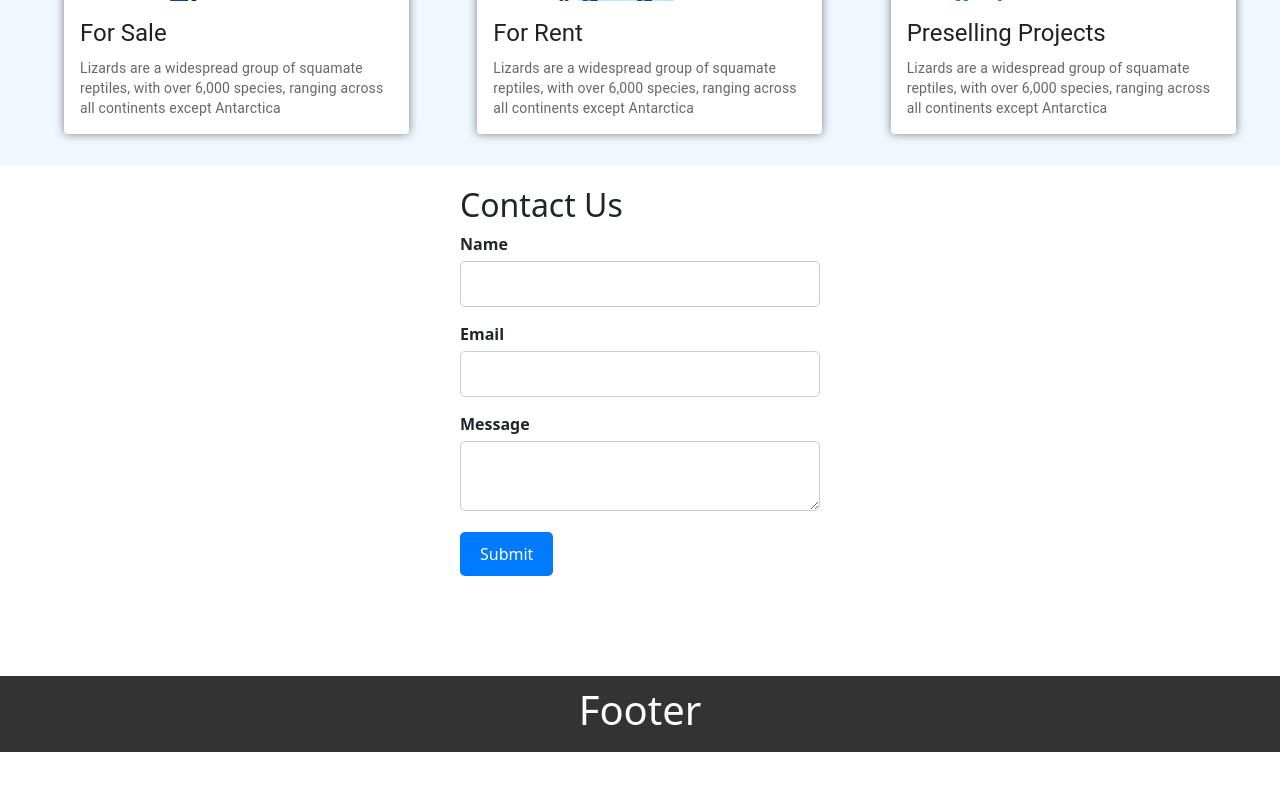
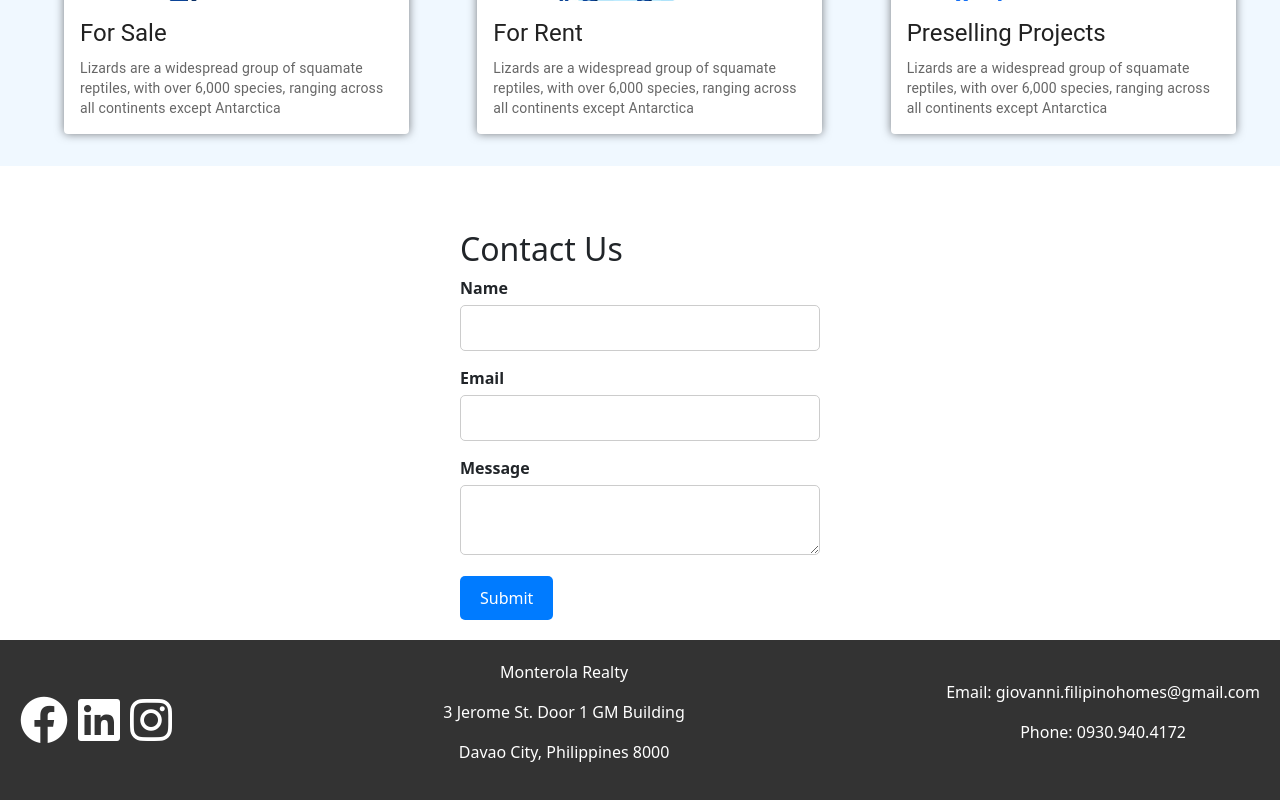
Before and after one commit to kodego-gio/monterolarealty, a React (Create React App) app: page / in a window 1280 px wide. Shown: the part 1134-1934 px from the top of the page. Before the commit the page ends 1886 px from the top, so only its background shows below. Built offline with nearby package versions, Linux system fonts and the light colour scheme.

Commit message:
Add About section to about page and update footer section

```diff
--- a/public/index.html
+++ b/public/index.html
@@ -24,9 +24,15 @@
       work correctly both with client-side routing and a non-root public URL.
       Learn how to configure a non-root public URL by running `npm run build`.
     -->
+    <link rel="stylesheet" href="https://cdnjs.cloudflare.com/ajax/libs/font-awesome/6.3.0/css/all.min.css" />
+
+
+
+
     <title>Monterola Realty</title>
   </head>
   <body>
+
     <noscript>You need to enable JavaScript to run this app.</noscript>
     <div id="root"></div>
     <!--
--- a/src/App.css
+++ b/src/App.css
@@ -50,44 +50,10 @@ nav {
   background-color: #fff;
 }
 
-.box-register {
-  display: flex;
-  flex-direction: column;
-  justify-content: center;
-  align-items: center;
-  border: 1px solid black;
-  box-shadow: 0px 0px 10px rgba(0, 0, 0, 0.5);
-  width: 30%;
-  margin: auto;
-  padding: 1rem;
-  margin-top: 2rem;
-  border-radius: 1rem;
-}
-
-.register-inputlabel-whatareyou {
-  margin-top: 1.5rem;
-}
-
 .typographyHeader-register {
   font-size: 2rem;
   text-align: center;
   padding: 1rem;
-}
-
-.footer-section {
-  flex-shrink: 0;
-  bottom: 0;
-  margin-top: 5rem;
-  text-align: center;
-  width: 100%;
-  background: #333;
-  color: white;
-  padding: 10px;
-}
-
-.main-content {
-  flex: 1;
-  display: none;
 }
 
 .MuiButtonBase-root.btn-register {
@@ -105,6 +71,7 @@ nav {
   max-width: 400px;
   margin: 0 auto;
   padding: 20px;
+  padding-top: 4rem;
 }
 
 .form-group {
@@ -277,3 +244,64 @@ button:hover {
   padding: 2rem;
 
 }
+
+/*---------------------VideoPlayer iFrame CSS----------------------------*/
+
+/* ResponsiveIframe.css */
+.iframe-container {
+  position: relative;
+  overflow: hidden;
+  padding-top: 56.25%;
+  /* 16:9 aspect ratio (change to suit your needs) */
+  margin-bottom: 0;
+}
+
+.iframe-container iframe {
+  position: absolute;
+  top: 0;
+  left: 0;
+  width: 100%;
+  height: 80%;
+}
+
+.aboutus-container.MuiContainer-root {
+  margin-top: -70px;
+  border: none;
+}
+
+.aboutuspage-container.aboutus-container {
+  background-color: aliceblue;
+}
+
+/*---------------------Footer CSS----------------------------*/
+.footer {
+  background-color: #333;
+  color: #fff;
+  padding: 20px;
+  display: flex;
+  justify-content: space-between;
+  align-items: center;
+}
+
+.footer-social {
+  font-size: xxx-large;
+  text-align: center;
+}
+
+.footer-social a {
+  color: #fff;
+  text-decoration: none;
+  margin-right: 10px;
+}
+
+.footer-company {
+  text-align: center;
+}
+
+.footer-contact {
+  text-align: center;
+}
+
+.footer-info p {
+  margin: 5px 0;
+}
--- a/src/App.js
+++ b/src/App.js
@@ -19,7 +19,6 @@ function App() {
           <Route path="/login" element={<Login />}></Route>
           <Route path="/register" element={<Register />}></Route>
         </Routes>
-      <Main />
       <Footer />
 
     </div>
--- a/src/Components/About.js
+++ b/src/Components/About.js
@@ -1,9 +1,33 @@
+import { Container, Paper, Typography } from '@mui/material';
 import React from 'react'
+import ContactForm from './ContactForm';
+import VideoPlayer from './VideoPlayer';
 
-function About() {
+const About = () => {
   return (
-    <div>About</div>
-  )
-}
+    <div className='aboutuspage-container'>
+    <VideoPlayer />
+    <Container className='aboutus-container' maxWidth="md">
+      <Paper elevation={3} style={{ padding: '20px', marginTop: '20px' }}>
+        <Typography variant="h4" gutterBottom>
+          About Monterola Realty
+        </Typography>
+        <Typography variant="body1">
+          Our search, content, and advertising strategies are designed to bring millions of transaction-ready buyers and sellers to Monterola Realty website, where they can find a great agent, or connect to their current one and collaborate during the entire process.
+          We offer a full line of advertising products and online marketing services designed to help real estate professionals connect with interested buyers and sellers. If your goals include connecting with quality buyers and sellers searching for their next home and leveraging the right tools and services
+          to grow your business, you’ve come to the right place!
+          Monterola Realty has tons of resources to help you stay informed of what’s happening in the
+          industry, what’s working for successful agents, and what tactics are leading to success in today’s market.
+        </Typography>
+        {/* Add more content here */}
+      </Paper>
+      </Container>
+      <ContactForm />
+    </div>
 
-export default About
+
+
+  );
+};
+
+export default About;
--- /dev/null
+++ b/src/Components/VideoPlayer.js
@@ -0,0 +1,19 @@
+import React from 'react';
+
+const VideoPlayer = () => {
+  return (
+    <div className="iframe-container">
+        <iframe
+            width="640"
+            height="360"
+            src="https://www.youtube.com/embed/ixLlGRK2dlI"
+            title="Real Estate Rules for Beginners - Robert Kiyosaki, Kim Kiyosaki, @GrantCardone"
+            frameborder="0"
+            allow="accelerometer; autoplay; clipboard-write; encrypted-media; gyroscope; picture-in-picture; web-share"
+            allowfullscreen>
+        </iframe>
+    </div>
+  );
+};
+
+export default VideoPlayer;
--- a/src/Footer.js
+++ b/src/Footer.js
@@ -1,13 +1,28 @@
-import React from 'react'
-import {Box} from '@mui/material'
+import React from 'react';
 
-function Footer() {
+const Footer = () => {
   return (
-    <Box className='footer-section'>
-        <h1>Footer</h1>
-    </Box>
-
-  )
+    <footer className="footer">
+      <div className="footer-social">
+        {/* Social Media Icons */}
+        <a href="https://www.facebook.com/giovanni.monterola09/"><i className="fab fa-facebook"></i></a>
+        <a href="https://www.linkedin.com/in/giovanni-monterola/"><i className="fab fa-linkedin"></i></a>
+        <a href="https://www.instagram.com/giovannimonterola09/"><i className="fab fa-instagram"></i></a>
+        {/* Add more social media links/icons as needed */}
+      </div>
+      <div className="footer-company">
+        {/* Company Information */}
+        <p>Monterola Realty</p>
+        <p>3 Jerome St. Door 1 GM Building</p>
+        <p>Davao City, Philippines 8000</p>
+      </div>
+      <div className="footer-contact">
+        {/* Contact Information */}
+        <p>Email: giovanni.filipinohomes@gmail.com</p>
+        <p>Phone: 0930.940.4172</p>
+      </div>
+    </footer>
+  );
 }
 
-export default Footer
+export default Footer;
```
